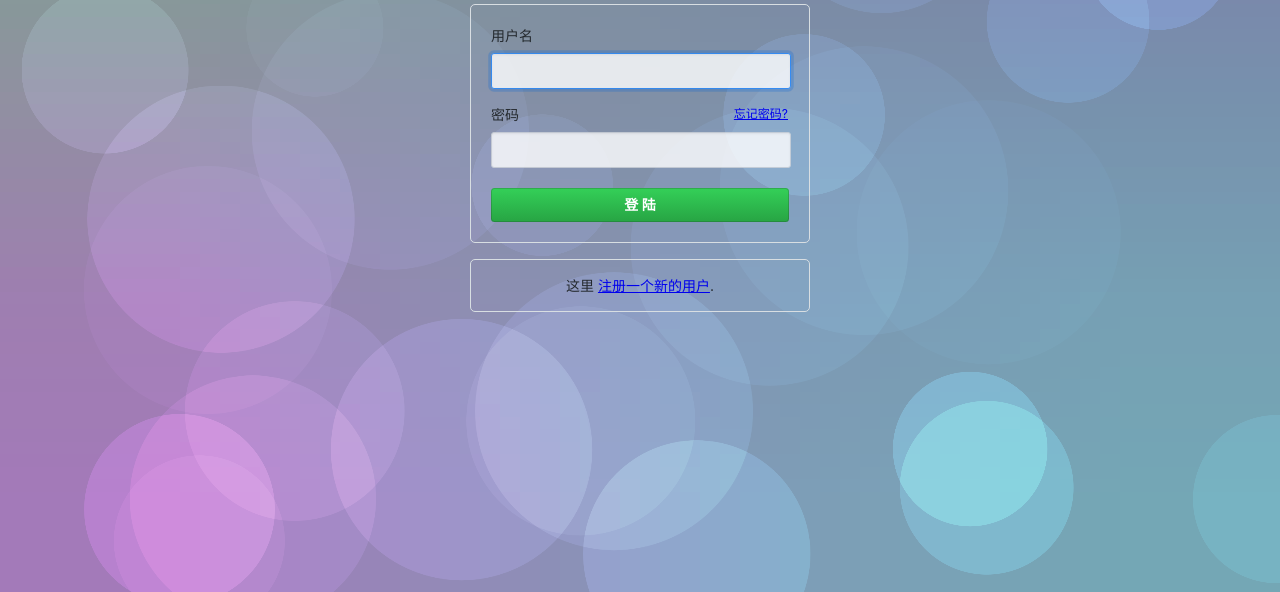
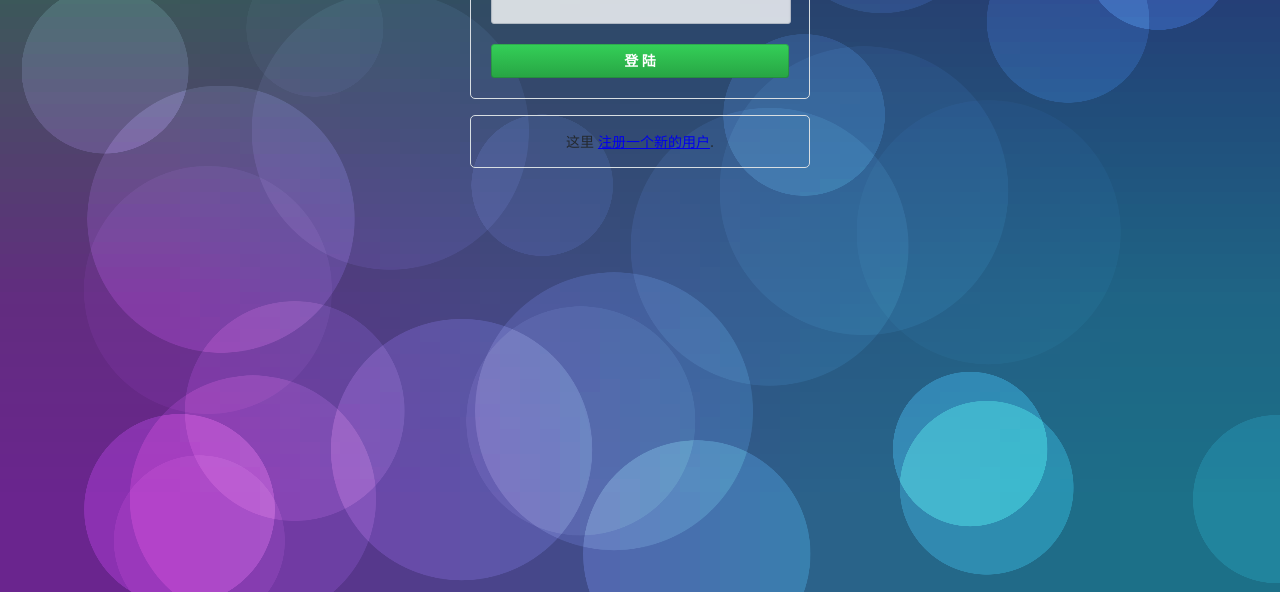
Before and after one commit to BrandonKodjoe/night-world, a website: page index.html in a window 1280 px wide. Shown: the part 208-800 px from the top of the page. Drawn offline with Linux system fonts and the light colour scheme; animation ran at ten frames a second.

Commit message:
Revert "更新背景"
This reverts commit 46b2f851b0aff5bd9b0dca239a66d0c1300c1cc5.

```diff
--- a/index.html
+++ b/index.html
@@ -18,16 +18,14 @@
 			/* background:-webkit-linear-gradient(top,#ffd000,#ff6600); */
 			margin: 0;
 			padding: 0;
-
 		}
 
 		#background {
 			position: fixed;
 			top: 0;
 			left: 0;
-			background:-webkit-linear-gradient(top,#1e08df,#0942ac);
+
 			z-index: -100;
-			opacity:0.6
 		}
 	</style>
 
@@ -43,11 +41,11 @@
 
 
 
-	<div class="auth-form px-3" id="login" style="margin: 160px auto">
+	<div class="auth-form px-3" id="login">
 
 
 
-		<form accept-charset="UTF-8" action="  " method="post">
+		<form accept-charset="UTF-8" action="/session" method="post">
 			<div style="margin:0;padding:0;display:inline">
 
 			</div>
```
